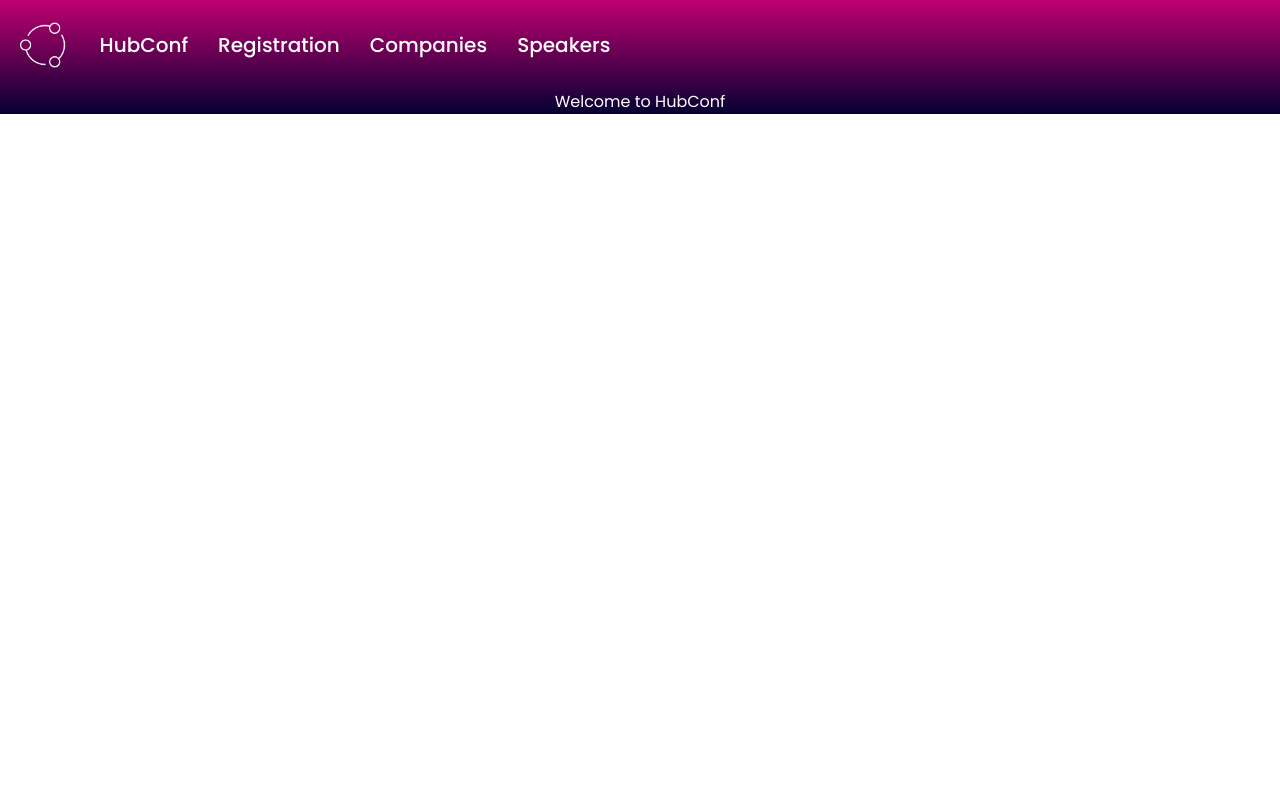
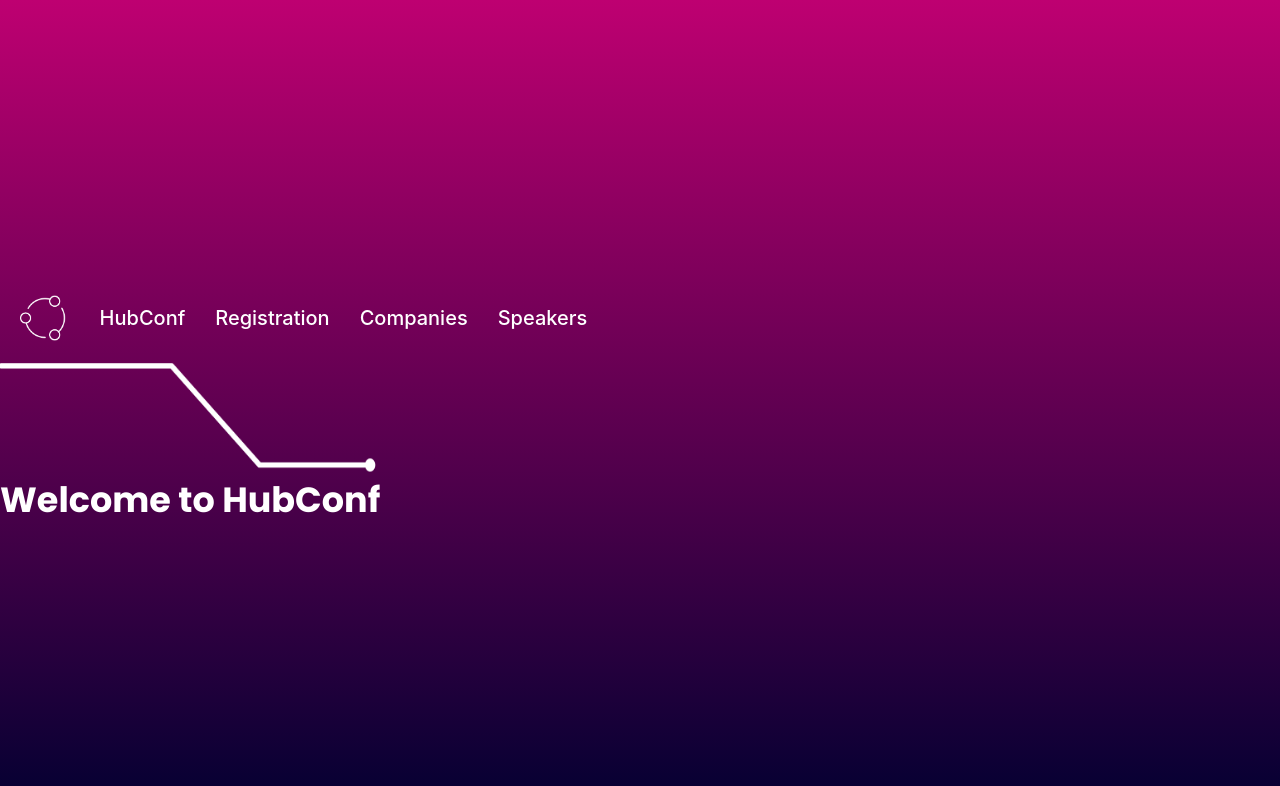
Before and after one commit to AUBGTheHUB/hub-conf-signup, a React (Create React App) app in the folder packages/web/: page / in a window 1280 px wide. Shown: the top 786 px of the page. Built offline with nearby package versions, Linux system fonts and the light colour scheme; a small style sheet from the web is missing.

Commit message:
some stuff

```diff
--- a/packages/web/src/App.js
+++ b/packages/web/src/App.js
@@ -1,5 +1,4 @@
 import Navbar from "./components/Navbar";
-import Motherboard from "./components/Motherboard";
 
 import EventDesc from "./components/EventDesc";
 
@@ -10,11 +9,9 @@
     // https://chakra-ui.com/getting-started
     <div className="website">
       <Navbar/>
-      <Motherboard/>
       <EventDesc/>
     </div>
   );
-
 }
 
 export default App;
--- a/packages/web/src/components/EventDesc.js
+++ b/packages/web/src/components/EventDesc.js
@@ -1,13 +1,19 @@
 import React from "react";
+import Motherboard from "./Motherboard";
+
 import "../style.css";
 
 const EventDesc = () => {
     return (
-    <div>
-        <h1>Welcome to HubConf</h1>
+
+    <div className="Event">
+        <div className="EventDesc">
+            <Motherboard/>
+        <div className="content">
+            <h1 className="heading">Welcome to HubConf</h1>
+        </div>
     </div>
-
-
+</div>
     )
 }
 
--- a/packages/web/src/components/Motherboard.js
+++ b/packages/web/src/components/Motherboard.js
@@ -3,8 +3,8 @@
 
 const Motherboard = () => {
     return (
-      <div className="motherboard">
-        <img  src = "motherboard.svg" alt="Hub logo"/>
+        <div className="motherboard">
+        <img  src = "motherboard.png" alt="Hub logo"/>
       </div>
 
     )
--- a/packages/web/src/style.css
+++ b/packages/web/src/style.css
@@ -1,12 +1,13 @@
 @import url("https://fonts.googleapis.com/css2?family=Poppins:wght@200;300;400;500;600;700&display=swap");
-@import url("https://www.dafont.com/vcr-osd-mono.font");
+/*@import url("https://www.dafont.com/vcr-osd-mono.font");*/
 
-{margin: 0;
+/* {margin: 0;
     padding: 0;
      box-sizing: border-box;
      font-family: "";
-    }
+    } */
 
+ /*for the whole website backbround*/
 .website{
     display: flex;
     flex-direction: column;
@@ -14,15 +15,14 @@
     align-items: center !important;
     background-image: linear-gradient(#BE0071, #050032);
     color: #fff;
-    z-index: -1;
-}
-* {
-  margin: 0;
-  padding: 0;
-  box-sizing: border-box;
-  font-family: "Poppins", sans-serif;
+    height: 100vh;
 }
 
+.logo{
+    height: 4%;
+    width: 4%;
+
+}
 
 .nav-div{
     padding: 20px;
@@ -34,11 +34,7 @@
     background-color: inherit;
     color: #000;
     }
-.logo{
-    height: 4%;
-    width: 4%;
 
-}
 .nav-tags{
     font-size: 20px;
     padding-left: 30px;
@@ -47,6 +43,45 @@
   align-items: center;
   /* height: 150px; */
 }
-.motherboard img{
 
+/*Event Description - first section*/
+
+.Event{
+    display: inline;
+    width: 100%;
+    margin: 0;
 }
+
+/*style for section heading - e.g. welcome to hubconf*/
+.heading{
+    justify-content: center;
+    align-items: center;
+    box-sizing: border-box;
+  font-family: "Poppins", sans-serif;
+  color: white;
+  font-weight: bold;
+  font-size: 35px;
+}
+
+/*style for body text under Welcome to hubconf*/
+.p{
+    /*justify-content: left;*/
+    box-sizing: border-box;
+  font-family: "Poppins", sans-serif;
+  color: white;
+  font-weight:400;
+  font-size: 16px;
+}
+.Event .content{
+    justify-content: center;
+    display: inline-block;
+}
+
+/*png "line"*/
+.motherboard{
+
+    margin: 0;
+    padding: 0;
+    width: 30%;
+    height: 10%;
+}
```
Also changed, not shown: packages/web/public/motherboard.png (added).
